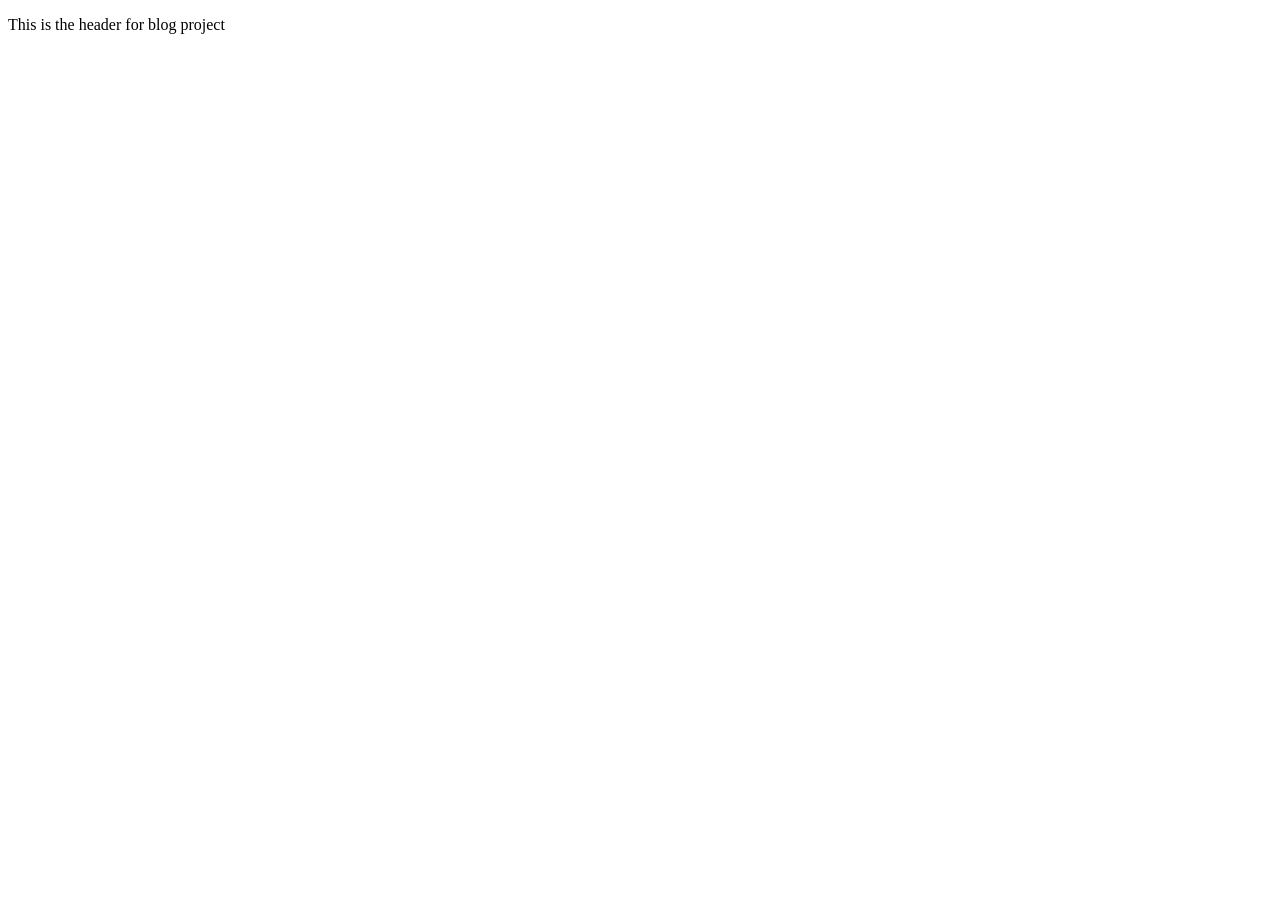
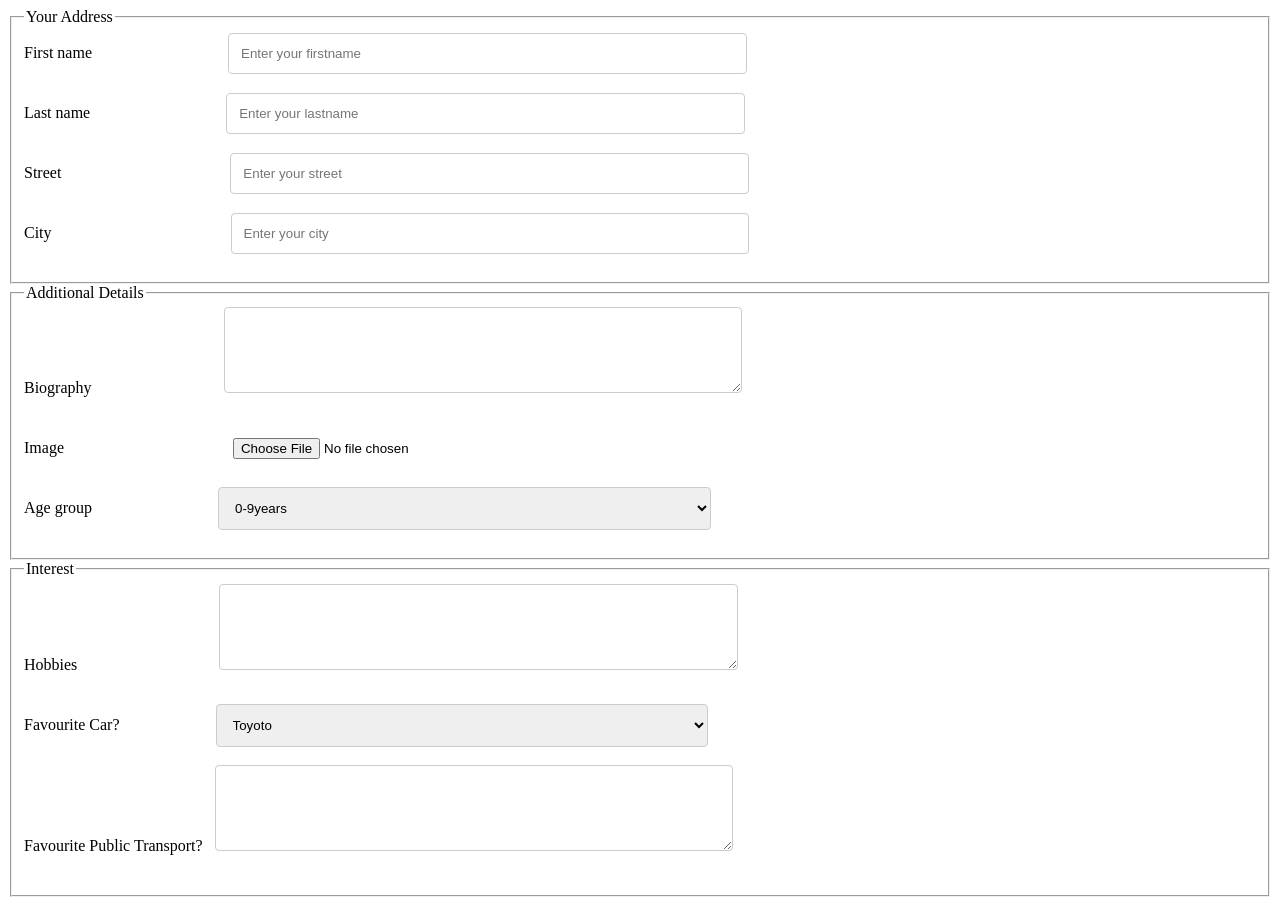
Before and after one commit to shadie-black/Hertech_form, a plain HTML site: page index.html in a window 1280 px wide. Before the commit the page ends 800 px from the top, so only its background shows below. Drawn offline with Linux system fonts and the light colour scheme.

Commit message:
Adding index file

```diff
--- a/index.html
+++ b/index.html
@@ -4,11 +4,69 @@
     <meta charset="UTF-8">
     <meta name="viewport" content="width=device-width, initial-scale=1.0">
     <title>Document</title>
+    <style>
+input[type=text], select, textarea {
+  width: 40%;
+  padding: 12px;
+  border: 1px solid #ccc;
+  border-radius: 4px;
+
+}
+
+label {
+  padding: 12px 12px 12px 0;
+
+  display: inline-block;
+}
+
+
+    </style>
 </head>
 <body>
-    <header>
-       <p>This is the header for blog project</p>
+    <form>
+       <fieldset>
+        <legend>Your Address</legend>
+       <label>First name</label> <input  style="margin-left:120px" type="text" name="firstname" placeholder="Enter your firstname"/><br><br>
+       <label>Last name </label>  <input style="margin-left:120px" type="text" name="lastname" placeholder="Enter your lastname"/><br><br>
+       <label>Street </label>   <input style="margin-left:153px"  type="text" name="street" placeholder="Enter your street"/><br><br>
+       <label >City </label>    <input style="margin-left:163px" type="text" name="city" placeholder="Enter your city"/><br><br>
+    </fieldset>
 
-    </header>
+    <fieldset>
+        <legend>Additional Details</legend>
+       <label>Biography</label><textarea style="margin-left:120px" id="" name="" rows="4" cols="50">
+        </textarea><br><br>
+       <label>Image</label><input style="margin-left:157px" type="file" id="fileid" /><br><br>
+        <label>Age group</label>
+        <select  style="margin-left:110px" name="0-9years" id="age">
+          <option value="0-9years">0-9years</option>
+          <option value="2">2</option>
+          <option value="3">3</option>
+          <option value="4">4</option>
+        </select>
+        <br><br>
+
+    </fieldset>
+
+    <fieldset>
+        <legend>Interest</legend>
+       <label>Hobbies</label><textarea style="margin-left:130px" id="" name="" rows="4" cols="50">
+        </textarea><br><br>
+
+        <label>Favourite Car?</label>
+        <select style="margin-left:80px" name="volvo" id="volvo">
+          <option value="toyota">Toyoto</option>
+          <option value="nissan">Nissan</option>
+          <option value="benz">Benz</option>
+
+        </select>
+        <br><br>
+        <label>Favourite Public Transport?</label><textarea id="" name="" rows="4" cols="50">
+        </textarea><br><br>
+
+    </fieldset>
+
+
+    </form>
 </body>
 </html>
```
